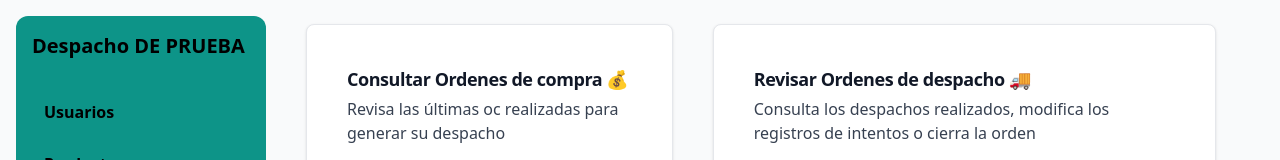
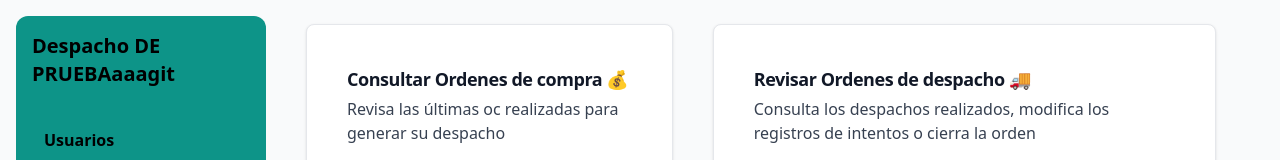
Before and after one commit to eduvidal777/DEVOPS, a React (Vite) app in the folder front_despacho/: page / in a window 1280 px wide. Shown: the top 160 px of the page. Built offline with nearby package versions, Linux system fonts and the light colour scheme.

Commit message:
test de prueba

```diff
--- a/front_despacho/src/componentes/Layouts/Navbar.jsx
+++ b/front_despacho/src/componentes/Layouts/Navbar.jsx
@@ -2,7 +2,7 @@ function Navbar() {
   return (
     <nav className="rounded-xl w-[250px] min-h-[5700px] bg-teal-600 text-red sticky top-0 p-4 m-4">
       {/* Logo o título */}
-      <h2 className="text-xl font-bold mb-8">Despacho DE PRUEBA</h2>
+      <h2 className="text-xl font-bold mb-8">Despacho DE PRUEBAaaagit </h2>
 
       {/* Menú de navegación */}
       <ul className="space-y-3">
```
